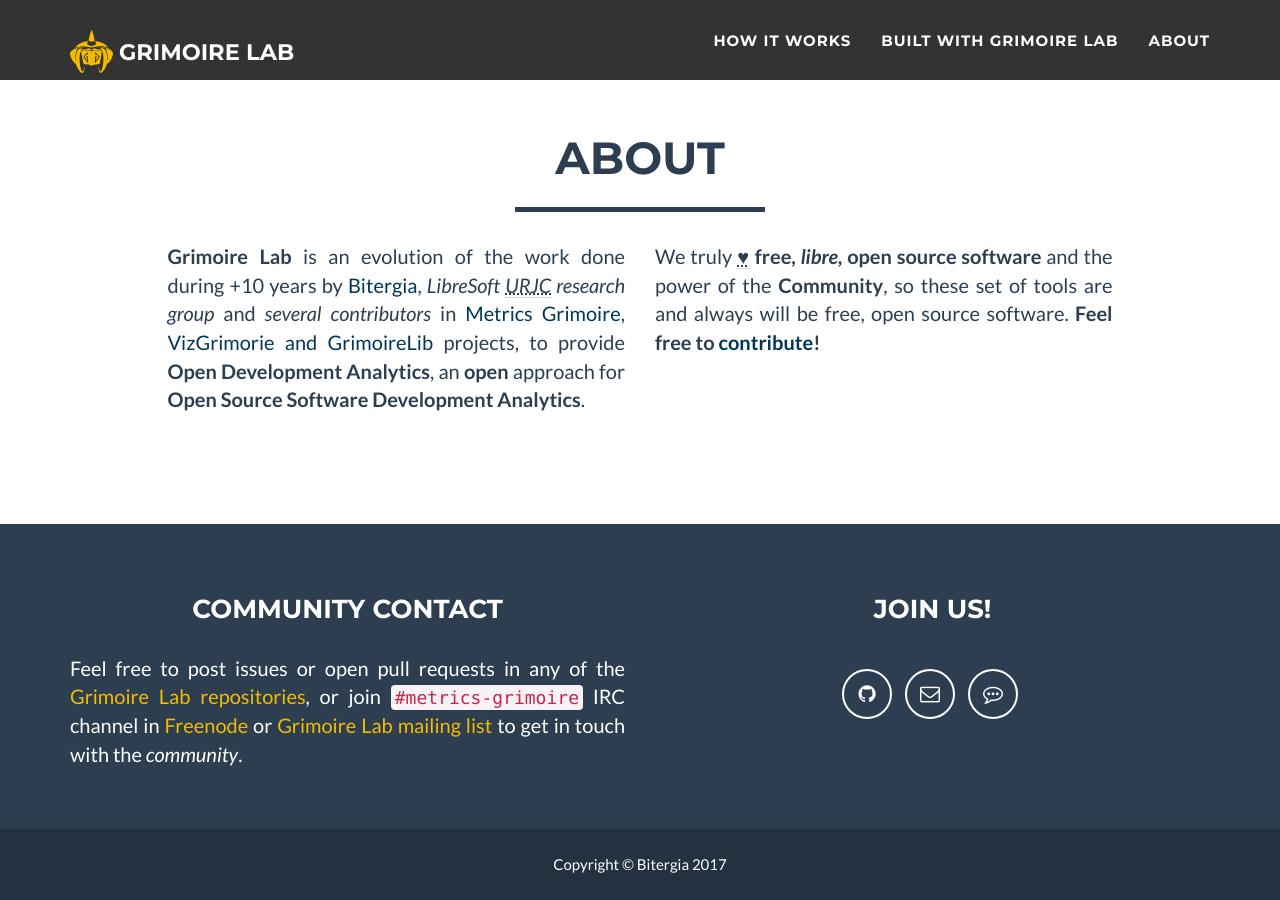
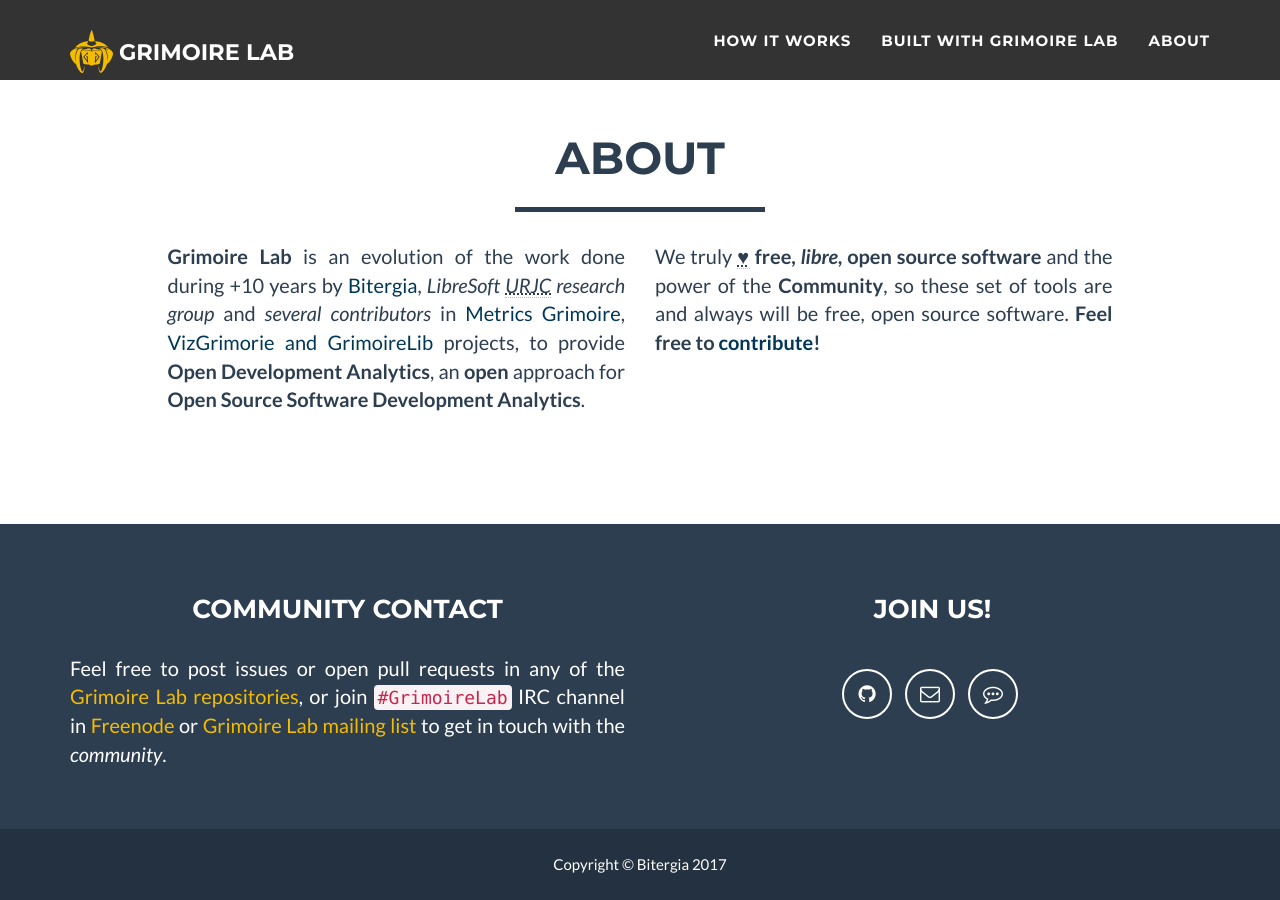
Before and after one commit to chaoss/grimoirelab, a Jekyll site: the page built from index.html, in a window 1280 px wide and 900 px high, scrolled down 3155 px. Built offline with Jekyll 4.4.1, drawn with Linux system fonts in a browser that asks for light colours; nearby versions of some CDN libraries.

Commit message:
Updated IRC channel

```diff
--- a/_includes/footer.html
+++ b/_includes/footer.html
@@ -5,7 +5,7 @@
               <div class="row">
                   <div class="footer-col col-md-6">
                       <h3>Community contact</h3>
-                      <p class="text-justify">Feel free to post issues or open pull requests in any of the <a href="http://github.com/grimoirelab">Grimoire Lab repositories</a>, or join <code>#metrics-grimoire</code> IRC channel in <a href="https://freenode.net/">Freenode</a> or <a href="https://lists.linuxfoundation.org/mailman/listinfo/grimoirelab-discussions">Grimoire Lab mailing list</a> to get in touch with the <em>community</em>.</p>
+                      <p class="text-justify">Feel free to post issues or open pull requests in any of the <a href="http://github.com/grimoirelab">Grimoire Lab repositories</a>, or join <code>#GrimoireLab</code> IRC channel in <a href="https://freenode.net/">Freenode</a> or <a href="https://lists.linuxfoundation.org/mailman/listinfo/grimoirelab-discussions">Grimoire Lab mailing list</a> to get in touch with the <em>community</em>.</p>
                   </div>
                   <div class="footer-col col-md-6">
                       <h3>Join us!</h3>
```
